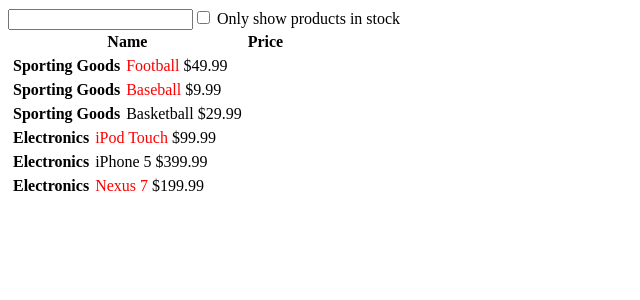
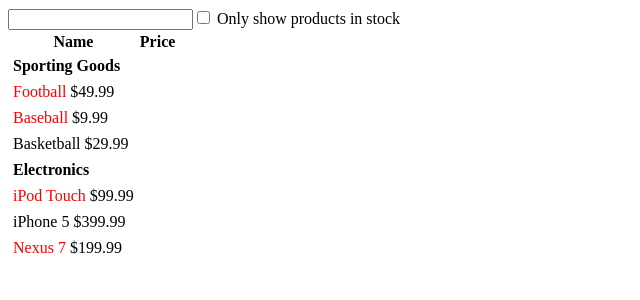
Before and after one commit to mgmarlow/playground-talk-2018, an Angular app in the folder code/: page / in a window 1280 px wide. Shown: the top 300 px of the page, without its empty margins (0-640 px from the left). Built offline with nearby package versions, Linux system fonts and the light colour scheme.

Commit message:
fix table layout

```diff
--- a/code/src/app/filterable-product-table/product-table/product-category-row/product-category-row.component.ts
+++ b/code/src/app/filterable-product-table/product-table/product-category-row/product-category-row.component.ts
@@ -1,7 +1,7 @@
 import { Component, OnInit, Input } from '@angular/core';
 
 @Component({
-  selector: 'app-product-category-row',
+  selector: 'tr[app-product-category-row]',
   template: `
     <tr>
       <th colSpan="2">{{category}}</th>
--- a/code/src/app/filterable-product-table/product-table/product-row/product-row.component.ts
+++ b/code/src/app/filterable-product-table/product-table/product-row/product-row.component.ts
@@ -2,7 +2,7 @@
 import { Product } from '../../../product.service';
 
 @Component({
-  selector: 'app-product-row',
+  selector: 'tr[app-product-row]',
   template: `
     <tr>
       <td [ngClass]="{ 'red':product.stocked }">{{ product.name }}</td>
--- a/code/src/app/filterable-product-table/product-table/product-table.component.ts
+++ b/code/src/app/filterable-product-table/product-table/product-table.component.ts
@@ -12,10 +12,12 @@
         </tr>
       </thead>
       <tbody>
-        <div *ngFor="let product of products">
-          <app-product-category-row [category]="product.category"></app-product-category-row>
-          <app-product-row [product]="product"></app-product-row>
-        </div>
+        <ng-container *ngFor="let category of categories">
+          <tr app-product-category-row [category]="category"></tr>
+          <ng-container *ngFor="let product of products">
+            <tr app-product-row *ngIf="product.category === category" [product]="product"></tr>
+          </ng-container>
+        </ng-container>
       </tbody>
     </table>
   `,
@@ -23,6 +25,7 @@
 })
 export class ProductTableComponent implements OnInit {
   @Input() searchText: string;
+  categories: string[] = [];
   products: Product[] = [];
 
   constructor(private productService: ProductService) { }
@@ -30,7 +33,14 @@
   ngOnInit() {
     let lastCategory = null;
     this.productService.getRows()
-      .subscribe(rows => this.products = rows);
+      .subscribe(rows => {
+        this.products = rows;
+        rows.forEach(product => {
+          if (!this.categories.includes(product.category)) {
+            this.categories.push(product.category);
+          }
+        });
+      });
   }
 
 }
```
